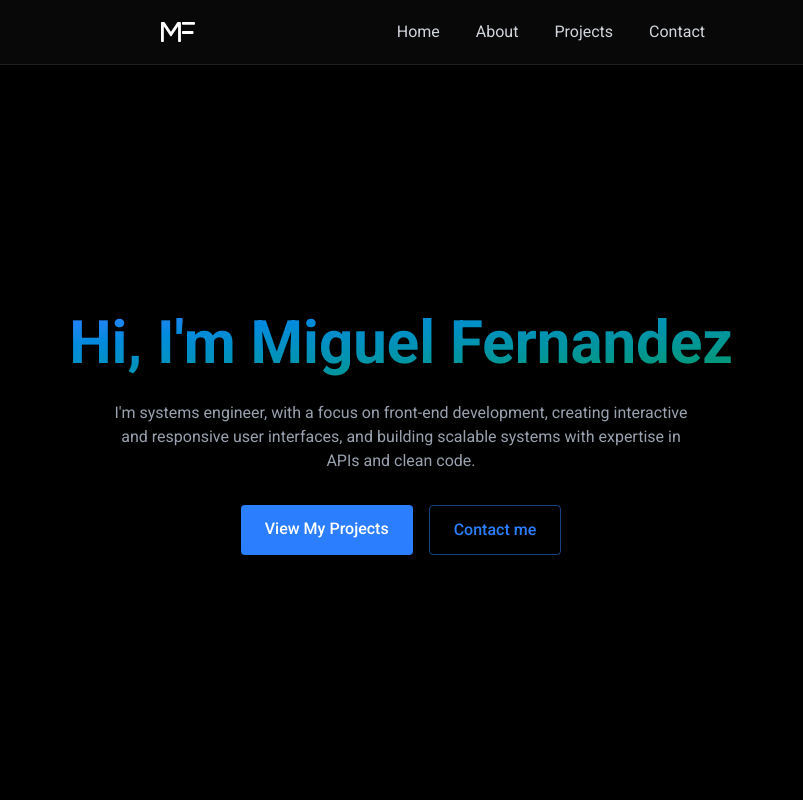
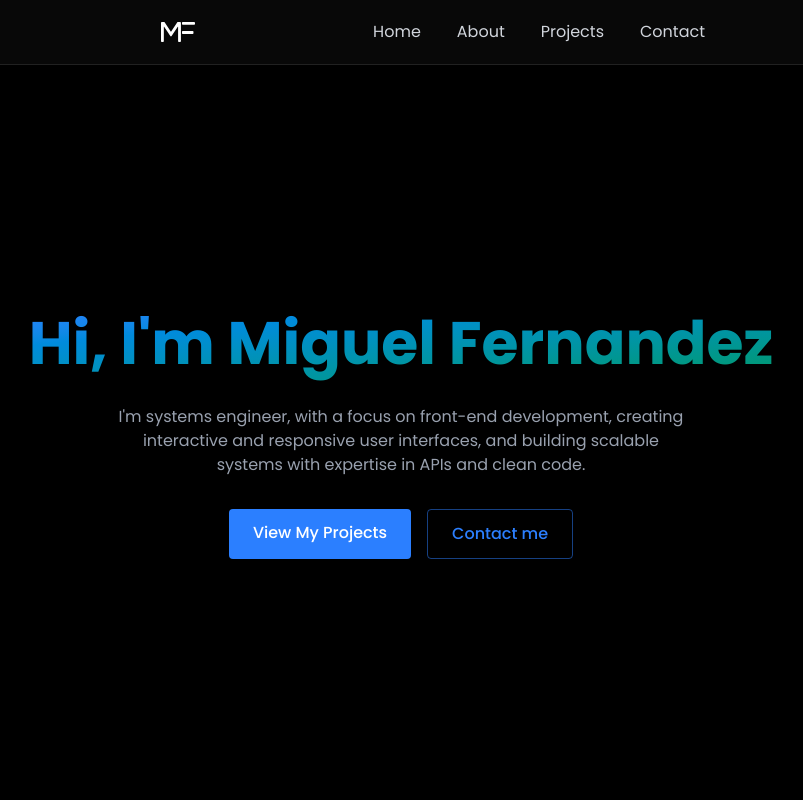
Before and after one commit to miguelFernandez98/Portfolio-MiguelFernandez, a React (Vite) app: page / in a window 1280 px wide. Shown: the top 800 px of the page, without its empty margins (239-1042 px from the left). Built offline with nearby package versions, Linux system fonts and the light colour scheme.

Commit message:
`Update fonts to Poppins and adjust related styles`

```diff
--- a/index.html
+++ b/index.html
@@ -6,9 +6,10 @@
     <link rel="preconnect" href="https://fonts.googleapis.com" />
     <link rel="preconnect" href="https://fonts.gstatic.com" crossorigin />
     <link
-      href="https://fonts.googleapis.com/css2?family=Roboto:ital,wght@0,100..900;1,100..900&display=swap"
+      href="https://fonts.googleapis.com/css2?family=Poppins:ital,wght@0,100;0,200;0,300;0,400;0,500;0,600;0,700;0,800;0,900;1,100;1,200;1,300;1,400;1,500;1,600;1,700;1,800;1,900&display=swap"
       rel="stylesheet"
     />
+
     <meta name="viewport" content="width=device-width, initial-scale=1.0" />
     <title>Portfolio</title>
   </head>
--- a/src/components/sections/Home.jsx
+++ b/src/components/sections/Home.jsx
@@ -5,7 +5,7 @@ export const Home = () => {
       className="min-h-screen flex items-center justify-center relative"
     >
       <div className="text-center z-10 px-4">
-        <h1 className="text-5xl md:text-6xl font-bold mb-6 py-1 bg-gradient-to-br from-blue-500 to-emerald-600 bg-clip-text text-transparent leading-right">
+        <h1 className="text-5xl md:text-6xl font-bold mb-6 py-2 bg-gradient-to-br from-blue-500 to-emerald-600 bg-clip-text text-transparent leading-right">
           Hi, I'm Miguel Fernandez
         </h1>
         <p className="text-gray-400 text-md mb-8 max-w-xl mx-auto">
--- a/src/index.css
+++ b/src/index.css
@@ -4,7 +4,7 @@ html,
 body {
   margin: 0;
   padding: 0;
-  font-family: "Roboto", sans-serif;
+  font-family: "Poppins", sans-serif;
   background: black;
   color: white;
 }
```
